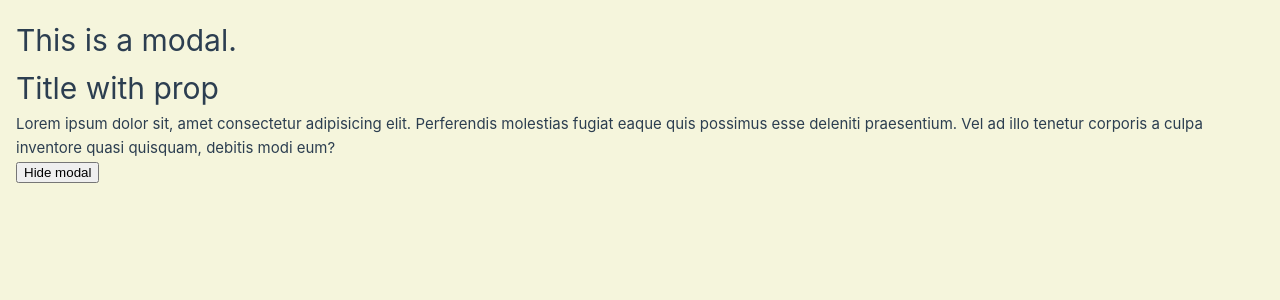
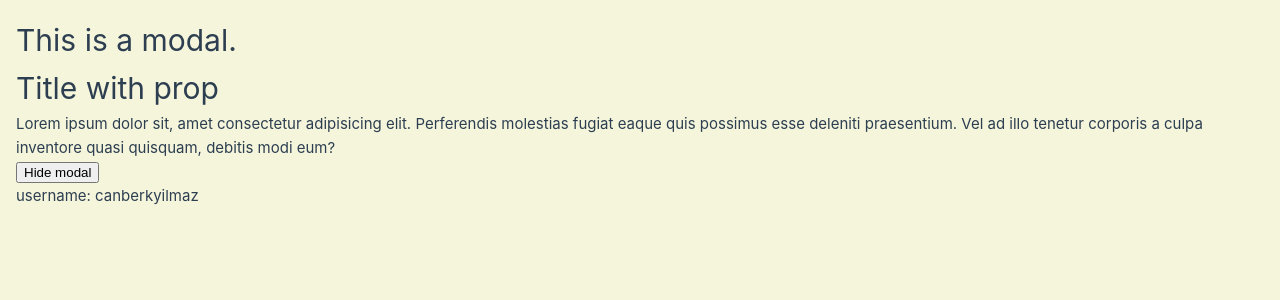
Before and after one commit to canberk-yilmaz/vue-composition-api-basics, a Vue app: page /modals in a window 1280 px wide. Both pictures are taken after a click on the button "Show modals". Shown: the top 300 px of the page. Built offline with nearby package versions, Linux system fonts and the light colour scheme.

Commit message:
inject used to recieve userData sent with provide

```diff
--- a/src/components/Modal.vue
+++ b/src/components/Modal.vue
@@ -6,6 +6,7 @@
       <slot />
       <!-- <pre>{{ $slots.title() }}</pre> -->
       <button @click="$emit('update:modelValue', false)">Hide modal</button>
+      <div>username: {{ userData.username }}</div>
     </div>
   </teleport>
 </template>
@@ -29,6 +30,8 @@ export default {
 // const slots = useSlots();
 // console.log(slots.title());
 
+import { inject } from "vue";
+
 //props
 
 const props = defineProps({
@@ -44,6 +47,7 @@ const props = defineProps({
 
 const emit = defineEmits(["update:modelValue"]);
 
+const userData = inject("userData");
 // const handleButtonClick = () => {
 //   emit("update:modelValue", false);
 // };
```
